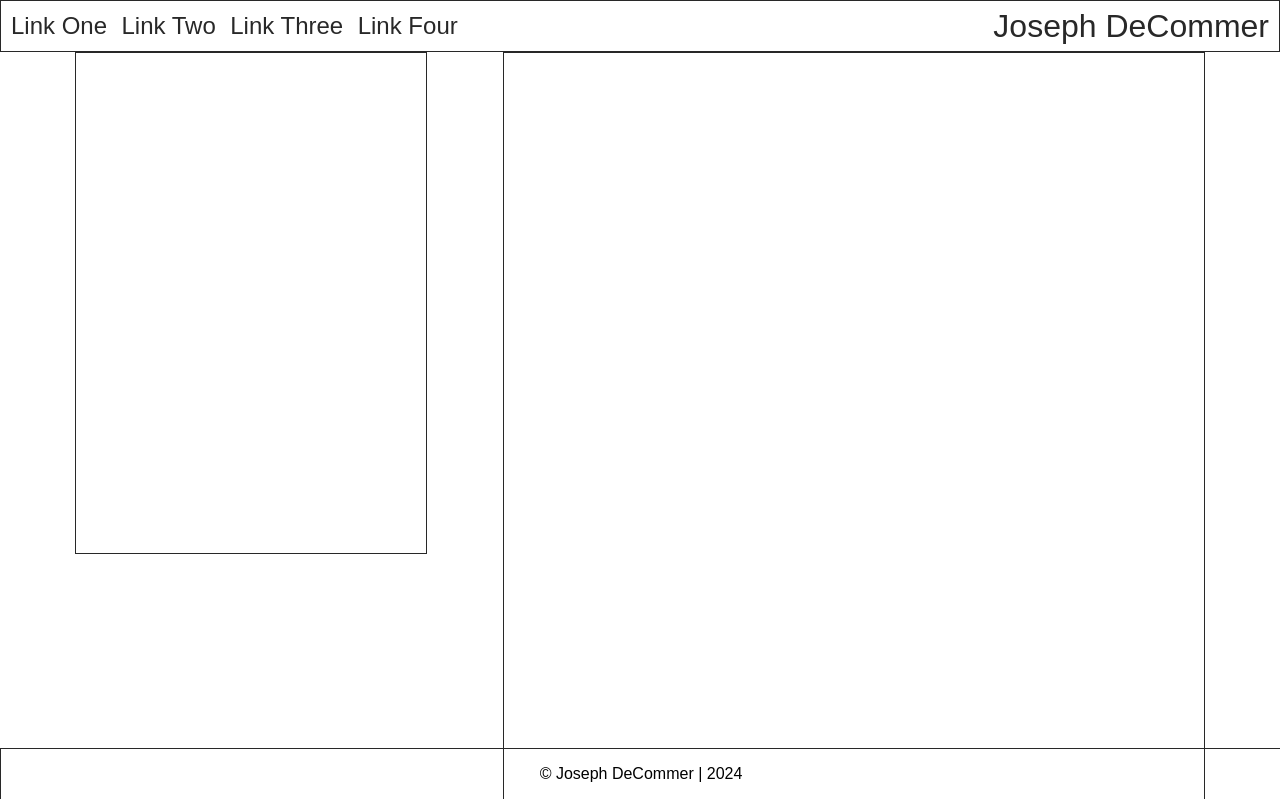
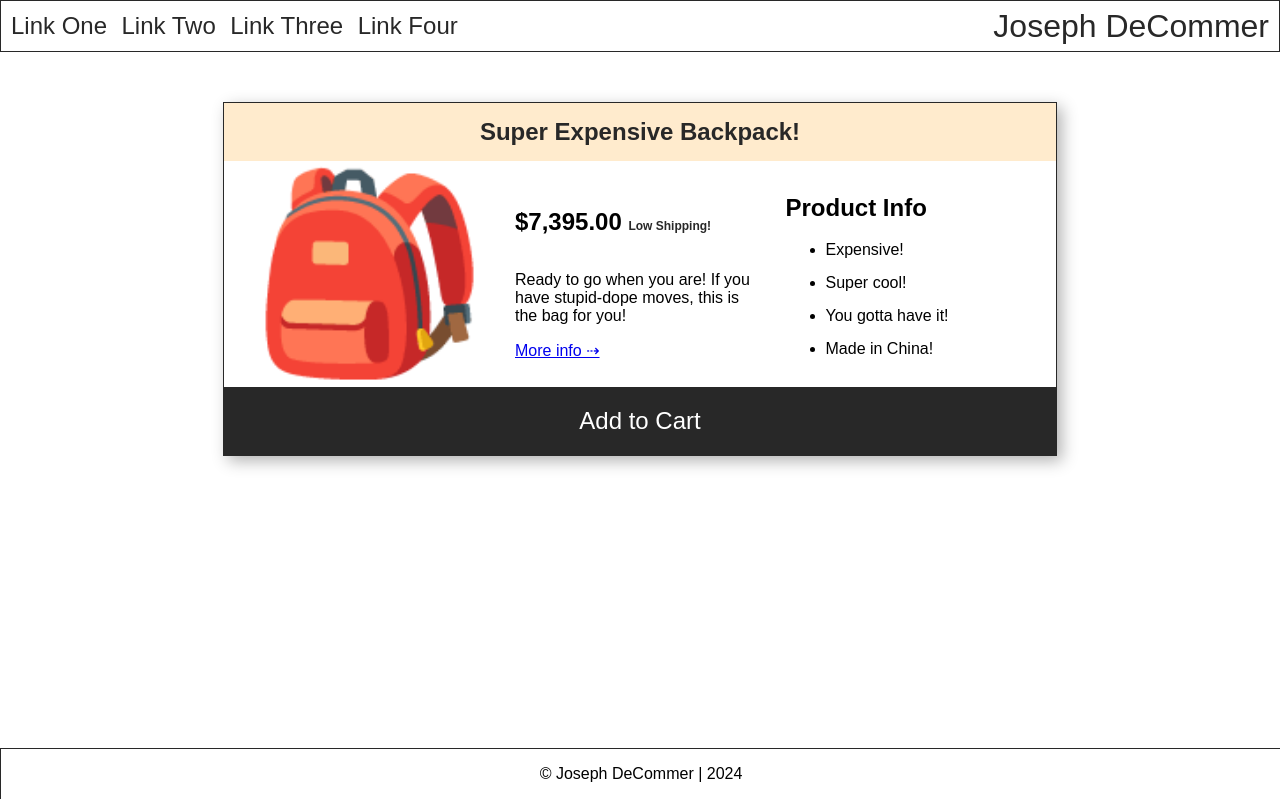
Before and after one commit to DeCommer/coursework, a plain HTML site: page exp.html in a window 1280 px wide. Shown: the top 799 px of the page. Drawn offline with Linux system fonts and the light colour scheme.

Commit message:
daily practice

```diff
--- a/css/exp.css
+++ b/css/exp.css
@@ -28,27 +28,78 @@ a:hover {
     color: #282828;
     font-size: 2em;
     margin-right: 10px;
+    text-align: center;
 }
 
 .container {
     display: flex;
     justify-content: space-evenly;
+    align-items: center;
 }
 
-.content-left {
+
+.product-container {
     border: 1px solid #282828;
-    width: 350px;
-    height: 500px;
+    box-shadow: 5px 5px 15px rgba(0, 0, 0, 0.3);
+    margin-top: 50px;
+    width: 65%;
 }
 
-.content-right {
-    border: 1px solid #282828;
-    width: 700px;
-    height: 1000px;
+.product-title {
+    margin: 0;
+    text-align: center;
+    background-color: blanchedalmond;
+    color: #282828;
+    padding: 15px;
 }
 
+
+.product {
+    display: flex;
+    justify-content: space-evenly;
+    align-items: center;
+}
+
+.imgPlaceholder {
+    display: flex;
+    width: 250px;
+    font-size: 12em;
+    align-items: center;
+    justify-content: center;
+}
+
+.product-info-left {
+    display: flex;
+    flex-direction: column;
+    width: 250px;
+}
+
+.shipping {
+    font-size: .5em;
+    color: #282828;
+}
+
+.product-info-right {
+    width: 250px;
+}
+
+.product-info-right li {
+    margin-top: 15px;
+}
+
+.btn {
+    font-size: 1.5em;
+    width: 100%;
+    border: none;
+    background-color: #282828;
+    color: #fff;
+    padding: 20px 0;
+    cursor: pointer;
+}
+
+
 footer {
-    position: absolute;
+    position: fixed;
     bottom: 0;
     border: 1px solid #282828;
     width: 100%;
--- a/exp.html
+++ b/exp.html
@@ -18,10 +18,30 @@
         <div class="title">Joseph DeCommer</div>
     </header>
     <main class="container">
-        <section class="content-left">
-        </section>
-        <section class="content-right">
-        </section>
+        <article class="product-container">
+            <h2 class="product-title">Super Expensive Backpack!</h2>
+            <article class="product">
+            <div class="imgPlaceholder">🎒</div>
+            <div class="product-info-left">
+                <h2>$7,395.00 <span class="shipping">Low Shipping!</span></h2>
+                <p>Ready to go when you are! If you have stupid-dope moves,
+                    this is the bag for you!
+                </p>
+                <a href="#">More info ⇢</a>
+            </div>
+            <div class="product-info-right">
+                <h2>Product Info</h2>
+                <ul>
+                    <li>Expensive!</li>
+                    <li>Super cool!</li>
+                    <li>You gotta have it!</li>
+                    <li>Made in China!</li>
+                </ul>
+            </div>
+
+          </article>
+          <button class="btn">Add to Cart</button>
+        </article>
     </main>
     <footer>
         <p>&copy; Joseph DeCommer | 2024</p>
```
